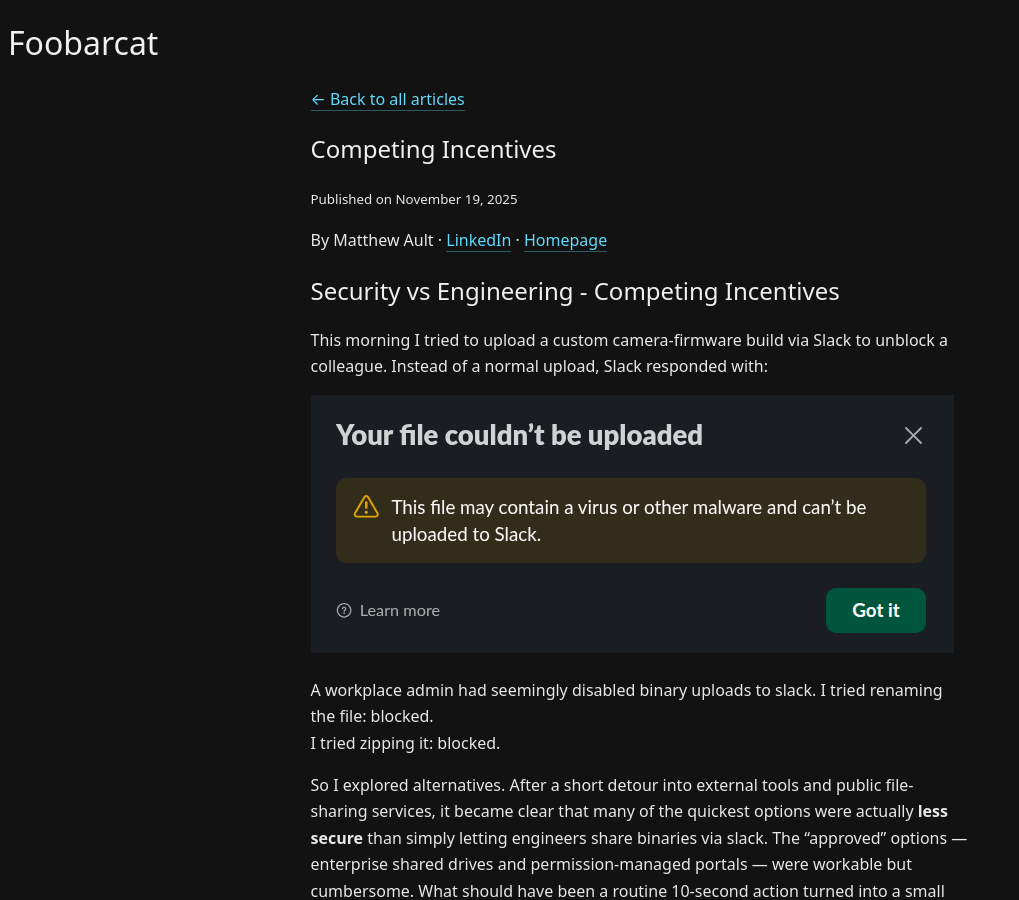
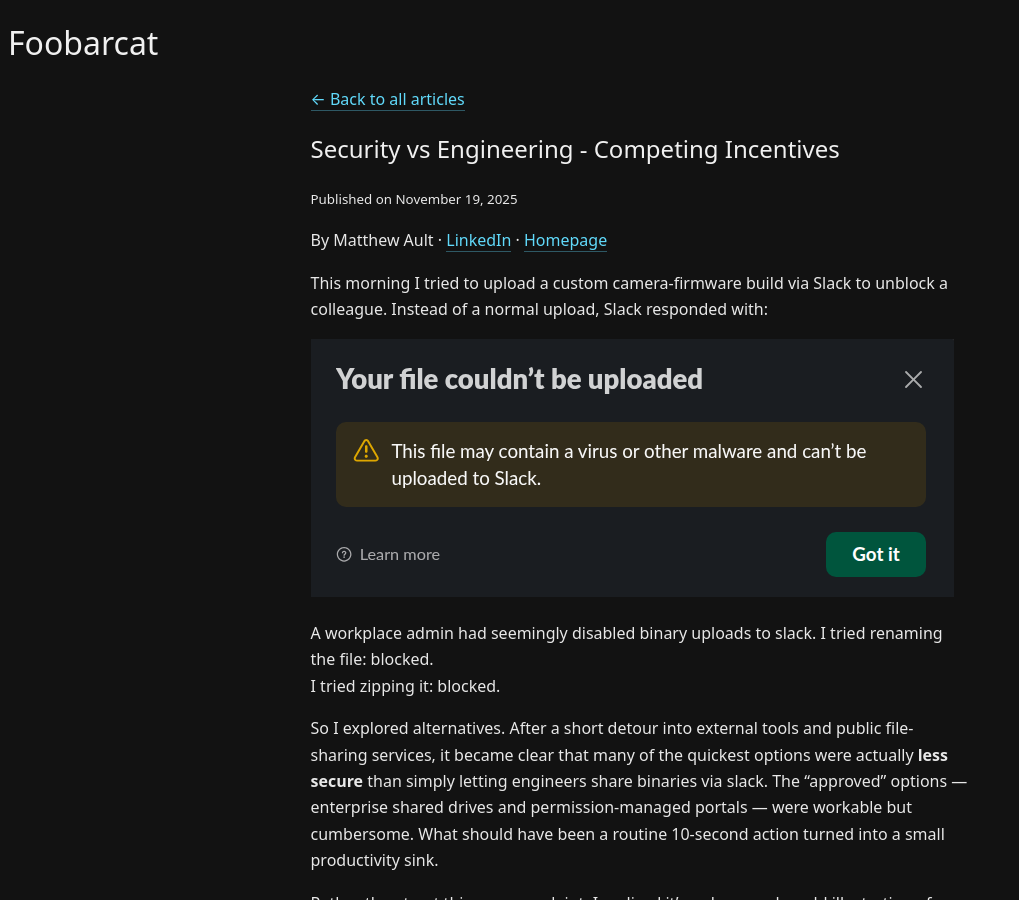
Before and after one commit to aultimus/aultimus.github.io, a Jekyll site: the page built from _posts/2025-11-19-competing-incentives.markdown, in a window 1280 px wide and 900 px high. Shown: the whole window, without its empty margins (0-1019 px from the left). Built offline with Jekyll 4.4.1, drawn with Linux system fonts in a browser that asks for light colours; our own code applies the rules of GitHub Pages for plain Markdown files; part of the change alters nothing that is shown.

Commit message:
fix title for initial incentives article

```diff
--- a/_posts/2025-11-19-competing-incentives.markdown
+++ b/_posts/2025-11-19-competing-incentives.markdown
@@ -1,4 +1,7 @@
-# Security vs Engineering - Competing Incentives
+---
+layout: post
+title: "Security vs Engineering - Competing Incentives"
+---
 
 This morning I tried to upload a custom camera-firmware build via Slack to unblock a colleague. Instead of a normal upload, Slack responded with:
 
```
